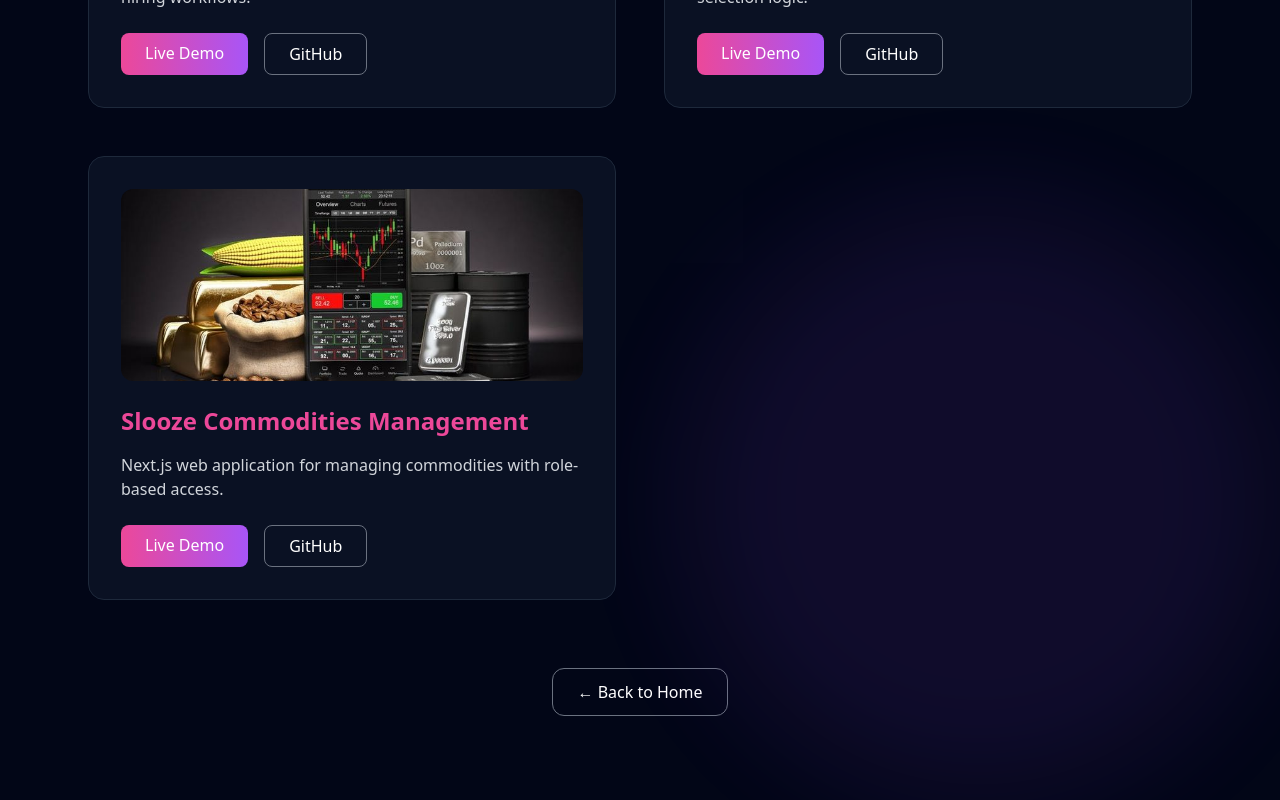
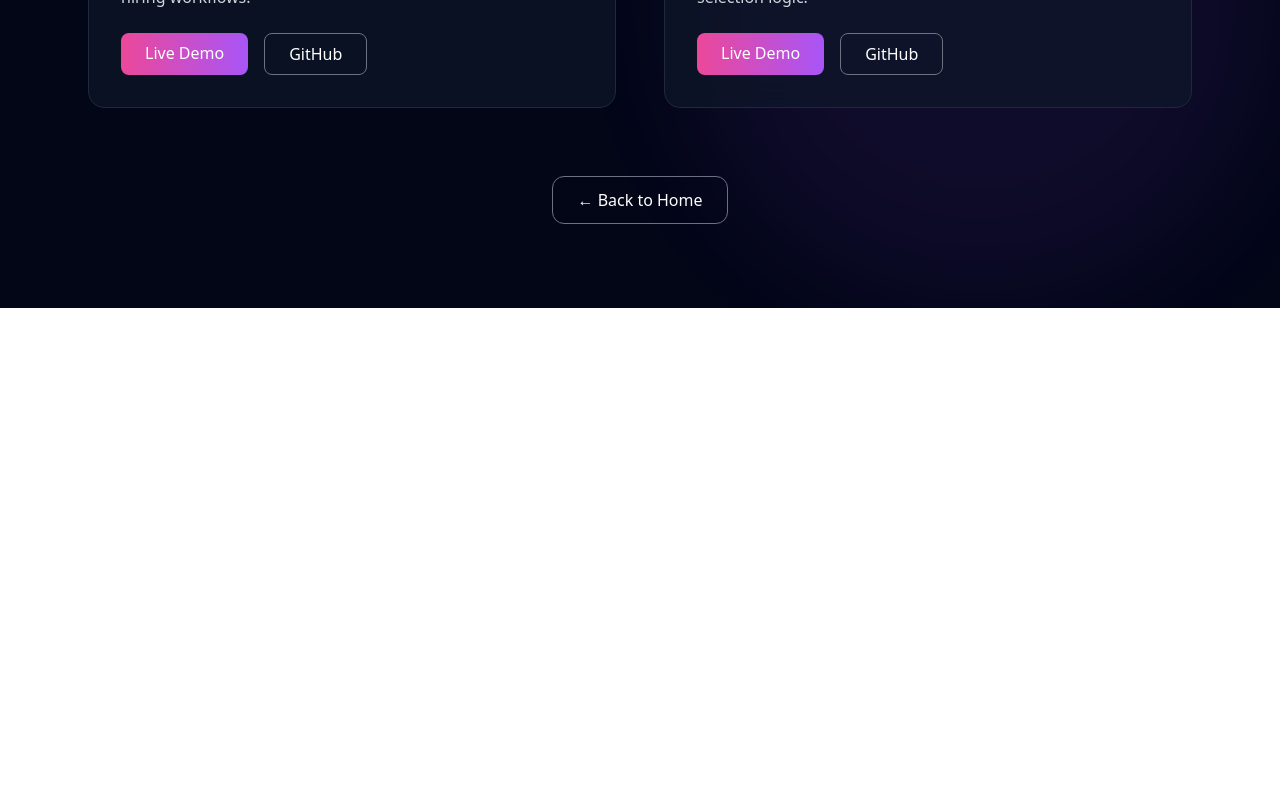
Before and after one commit to Sanjayas27/sanjay-portfolio, a React (Vite) app: page /projects in a window 1280 px wide. Shown: the part 1116-1916 px from the top of the page. After the commit the page ends 1424 px from the top, so only its background shows below. Built offline with nearby package versions, Linux system fonts and the light colour scheme.

Commit message:
delete new additions

```diff
--- a/src/pages/AllProjects.jsx
+++ b/src/pages/AllProjects.jsx
@@ -6,7 +6,7 @@ import growImg from "../assets/growmytherapy.png";
 import ecommerceImg from "../assets/ecommerce.png";
 import hiredoneImg from "../assets/hiredone.png";
 import metroImg from "../assets/metro.png";
-import sloozeImg from "../assets/sloozeimg.jpg";
+
 
 export default function AllProjects() {
   const projects = [
@@ -42,14 +42,7 @@ export default function AllProjects() {
       live: "https://your-live-link.com",
       github: "https://github.com/yourusername/project4",
     },
-    {
-      title: "Slooze Commodities Management", // <-- New Project
-      description:
-        "Next.js web application for managing commodities with role-based access.",
-      image: sloozeImg,
-      live: "https://slooze-inventory-seven.vercel.app/",
-      github: "https://github.com/Sanjayas27/slooze-inventory",
-    },
+
   ];
 
   return (
```
